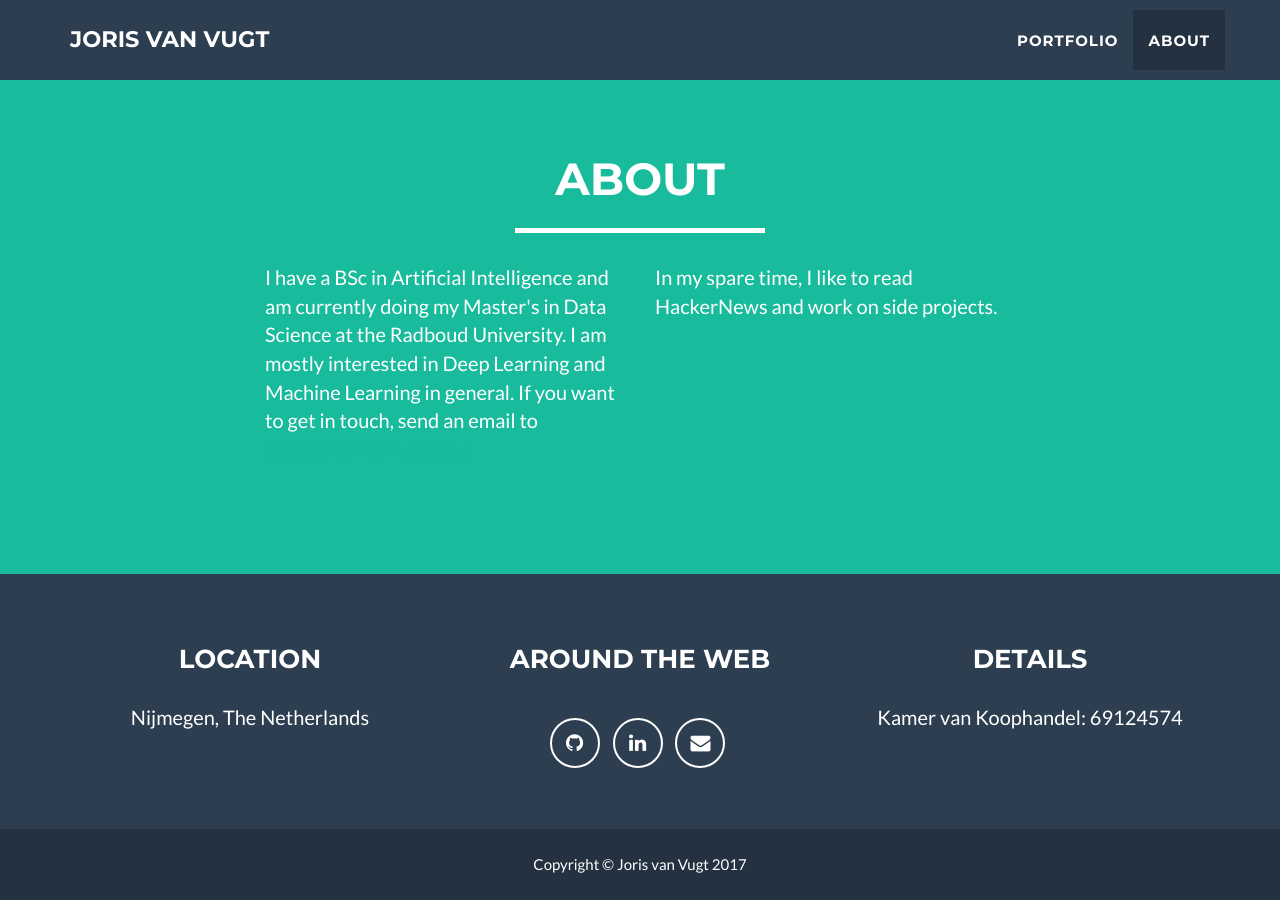
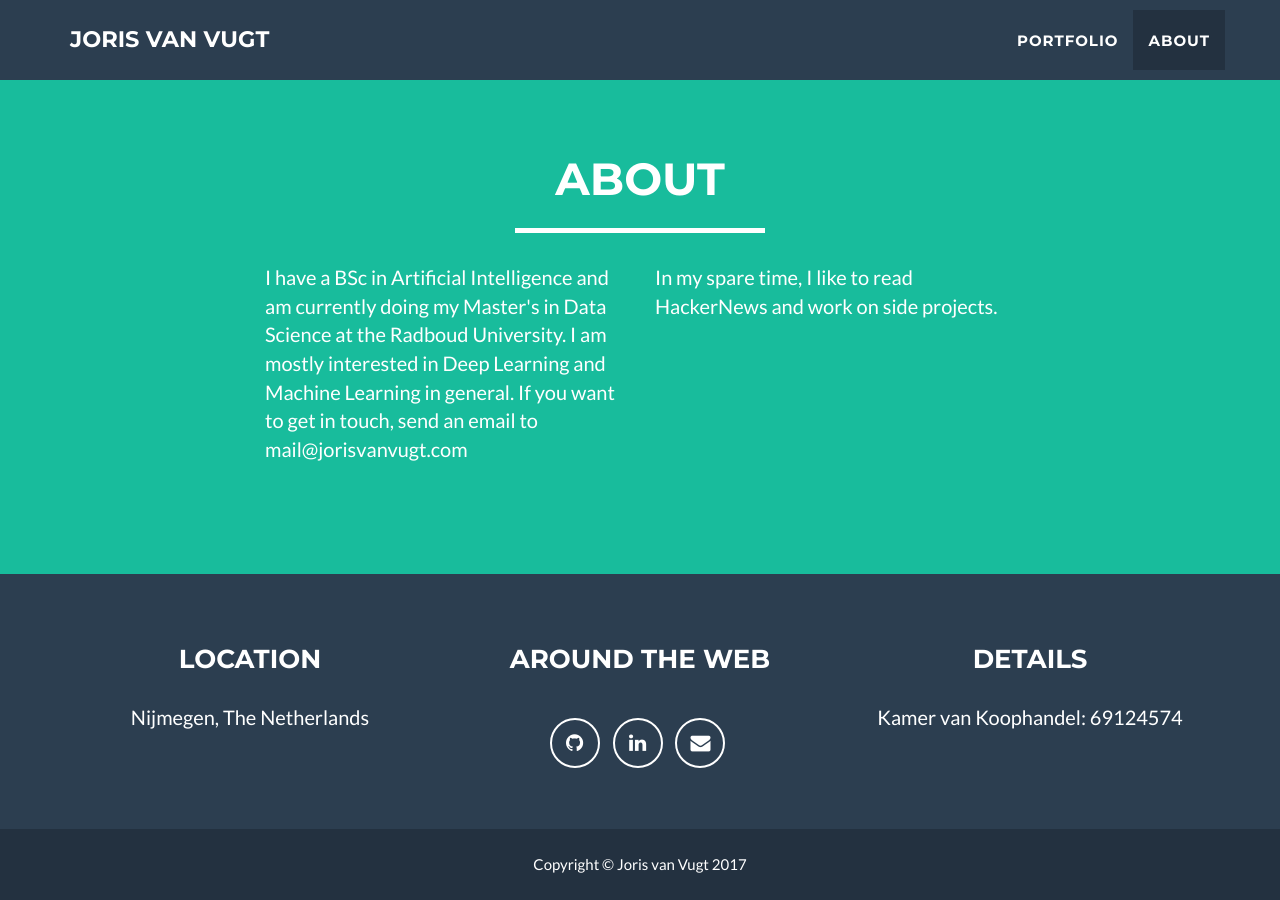
Before and after one commit to jvanvugt/jvanvugt.github.io, a Jekyll site: the page built from index.html, in a window 1280 px wide and 900 px high, scrolled down 1133 px. Built offline with Jekyll 4.4.1, drawn with Linux system fonts in a browser that asks for light colours; some of the changed lines change nothing that is shown.

Commit message:
Fix text color

```diff
--- a/_includes/about.html
+++ b/_includes/about.html
@@ -9,7 +9,7 @@
             </div>
             <div class="row">
                 <div class="col-lg-4 col-lg-offset-2">
-                    <p>I have a BSc in Artificial Intelligence and am currently doing my Master's in Data Science at the Radboud University. I am mostly interested in Deep Learning and Machine Learning in general. If you want to get in touch, send an email to <a href="mailto:mail@jorisvanvugt.com">mail@jorisvanvugt.com</a></p>
+                    <p>I have a BSc in Artificial Intelligence and am currently doing my Master's in Data Science at the Radboud University. I am mostly interested in Deep Learning and Machine Learning in general. If you want to get in touch, send an email to mail@jorisvanvugt.com</p>
                 </div>
                 <div class="col-lg-4">
                     <p>In my spare time, I like to read HackerNews and work on side projects.</p>
```
